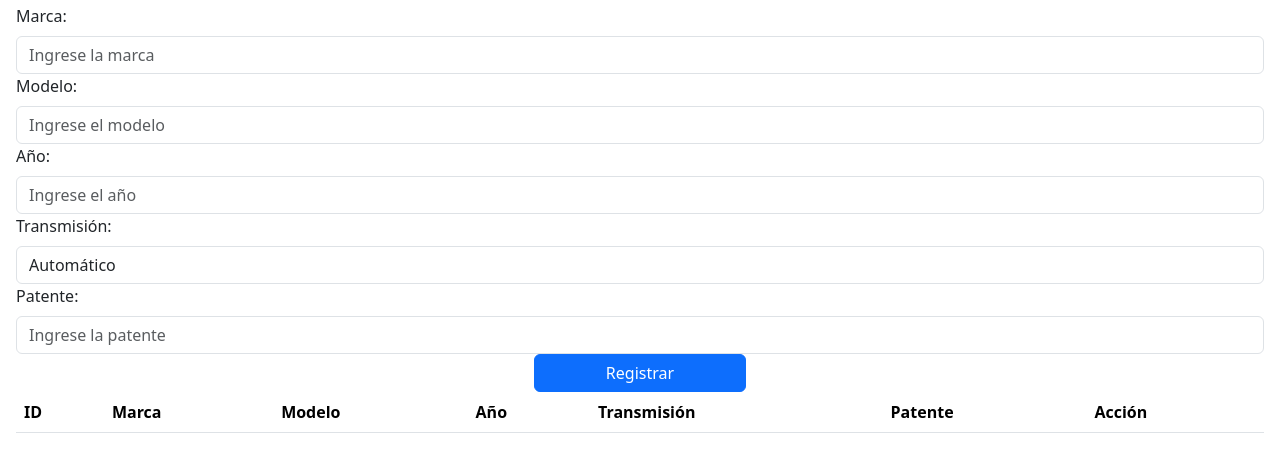
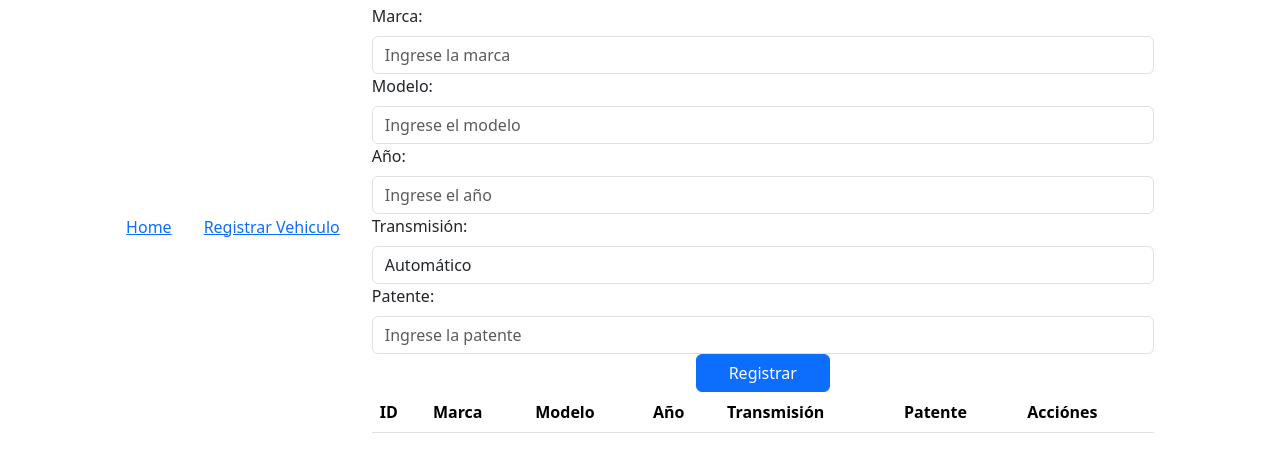
Before and after one commit to erick1293/cruds_Vehiculo., a React (Create React App) app: page / in a window 1280 px wide. Shown: the top 472 px of the page. Built offline with nearby package versions, Linux system fonts and the light colour scheme.

Commit message:
Fix import paths and update NavLink paths in Header component
* Updated import paths in App.js to use correct syntax with curly braces and semicolons
* Updated NavLink paths in Header.jsx to point to correct components

```diff
--- a/src/App.js
+++ b/src/App.js
@@ -2,19 +2,20 @@ import './App.css';
 import "bootstrap/dist/css/bootstrap.min.css";
 import {Seccion1}from "./Componentes/Seccion1"
 import { BrowserRouter, Route, Routes } from "react-router-dom";
-
+import { Header } from "./Componentes/Header";
+import "bootstrap/dist/css/bootstrap.min.css";
 
 
 function App() {
   return (
-    <>
+    <div style={{ display: 'flex', justifyContent: 'center', alignItems: 'center' }}>
       <BrowserRouter>
+    <Header/>
         <Routes>
           <Route path="/" element={<Seccion1 />} />
         </Routes>
-
       </BrowserRouter>
-    </>
+    </div>
   );
 }
 
--- a/src/Componentes/FormularioVehiculo.jsx
+++ b/src/Componentes/FormularioVehiculo.jsx
@@ -27,6 +27,8 @@ export const FormularioVehiculo = ({ setVehiculos, vehiculos, vehiculo, setVehic
     }
 
     return (
+        <div>
+
         <Form  visible={true} banco="" >
             <Form.Group>
                 <Form.Label>Marca: </Form.Label>
@@ -60,6 +62,6 @@ export const FormularioVehiculo = ({ setVehiculos, vehiculos, vehiculo, setVehic
 
             </Row>
             </Form>
-
+            </div>
     );
 }
--- /dev/null
+++ b/src/Componentes/Header.jsx
@@ -0,0 +1,29 @@
+import React from 'react'
+import Nav from 'react-bootstrap/Nav';
+import { NavLink } from "react-router-dom";
+
+export const Header = () => {
+  return (
+    <section id='hea'>
+      <header>
+        <Nav activeKey="/">
+
+          <Nav.Item>
+            <Nav.Link>
+              <NavLink to="/">Home</NavLink>
+            </Nav.Link>
+          </Nav.Item>
+
+          <Nav.Item>
+            <Nav.Link>
+              <NavLink to="/seccion1"> Registrar Vehiculo</NavLink>
+            </Nav.Link>
+          </Nav.Item>
+
+
+
+        </Nav>
+      </header>
+    </section>
+  )
+}
--- a/src/Componentes/Seccion1.jsx
+++ b/src/Componentes/Seccion1.jsx
@@ -63,7 +63,7 @@ export const Seccion1 = () => {
             <br />
             <br />
             <div>
-                <Table>
+                <table className="table table-hover" id="tblAutomoviles" >
                     <thead>
                         <tr>
                             <th>ID</th>
@@ -72,13 +72,13 @@ export const Seccion1 = () => {
                             <th>Año</th>
                             <th>Transmisión</th>
                             <th>Patente</th>
-                            <th>Acción</th>
+                            <th>Acciónes</th>
                         </tr>
                     </thead>
                     <tbody>
                         {Array.isArray(vehiculos) && vehiculos.length > 0 && (
                             vehiculos.map(({ id, marca, modelo, anio, transmision, patente }) => (
-                                <tr key={id}>
+                                <tr style={{ textAlign: 'center' }} key={id}>
                                     <td>{id}</td>
                                     <td>{marca}</td>
                                     <td>{modelo}</td>
@@ -93,7 +93,7 @@ export const Seccion1 = () => {
                             ))
                         )}
                     </tbody>
-                </Table>
+                </table>
             </div>
             <Modal show={show} onHide={handleClose}>
                 <Modal.Header closeButton>
```
Also changed, not shown: src/logo.svg (deleted).
